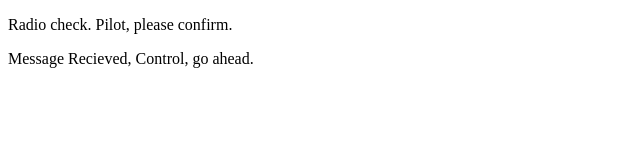
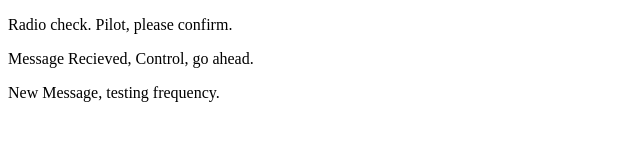
Before and after one commit to mdgpowell/communication-log-control-1-online, a plain HTML site: page index.html in a window 1280 px wide. Shown: the whole page, without its empty margins (0-640 px from the left). Drawn offline with Linux system fonts and the light colour scheme.

Commit message:
added new message

```diff
--- a/index.html
+++ b/index.html
@@ -3,5 +3,6 @@
    <body>
       <p>Radio check. Pilot, please confirm.</p>
       <p>Message Recieved, Control, go ahead.</p>
+      <p>New Message, testing frequency.</p>
    </body>
 </html>
```
